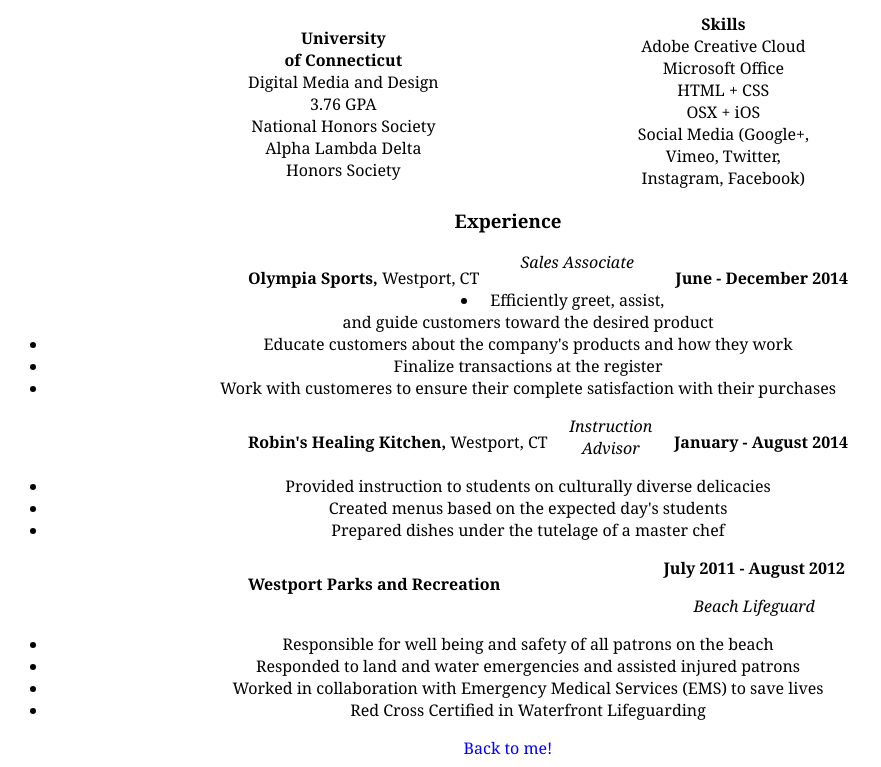
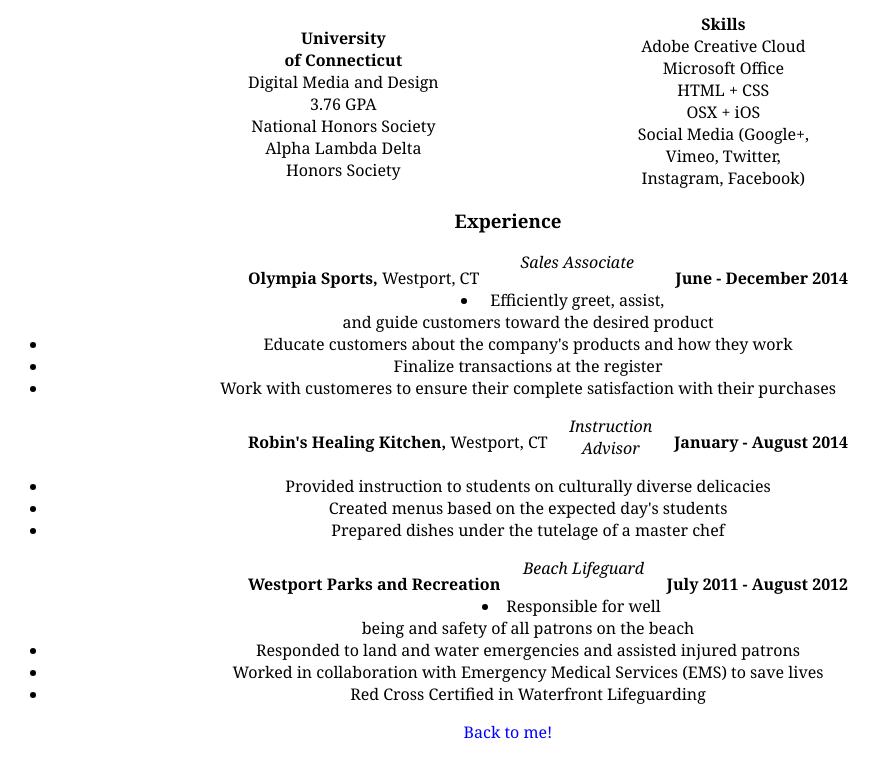
Before and after one commit to NathanNandagopal/About-Me-Project, a plain HTML site: page resume.html in a window 1280 px wide. Shown: the part 178-945 px from the top of the page, without its empty margins (0-881 px from the left). Drawn offline with Linux system fonts and the light colour scheme.

Commit message:
added parks_dates class

```diff
--- a/resume.html
+++ b/resume.html
@@ -52,7 +52,7 @@
 				</p>
 
 				<p class="parks"> <strong> Westport Parks and Recreation </strong> </p>
-				<p> <strong> July 2011 - August 2012 </strong>
+				<p class="parks_dates"> <strong> July 2011 - August 2012 </strong>
 				<p> <em> Beach Lifeguard </em>
 					<ul>
 						<li> Responsible for well being and safety of all patrons on the beach </li>
--- a/resumestylesheet.css
+++ b/resumestylesheet.css
@@ -66,6 +66,12 @@ a:hover {
 		padding-left:15em;
 }
 
+.parks_dates {
+				position:right;
+				float:right;
+				padding-right:10em;
+}
+
 
 body {
 		width:1000px;
```
